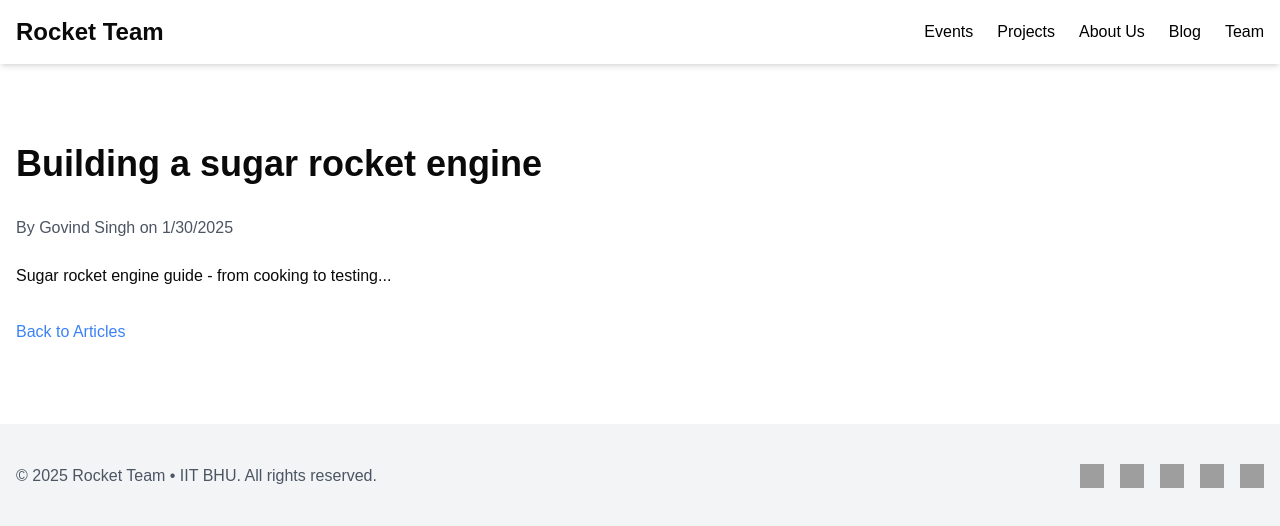
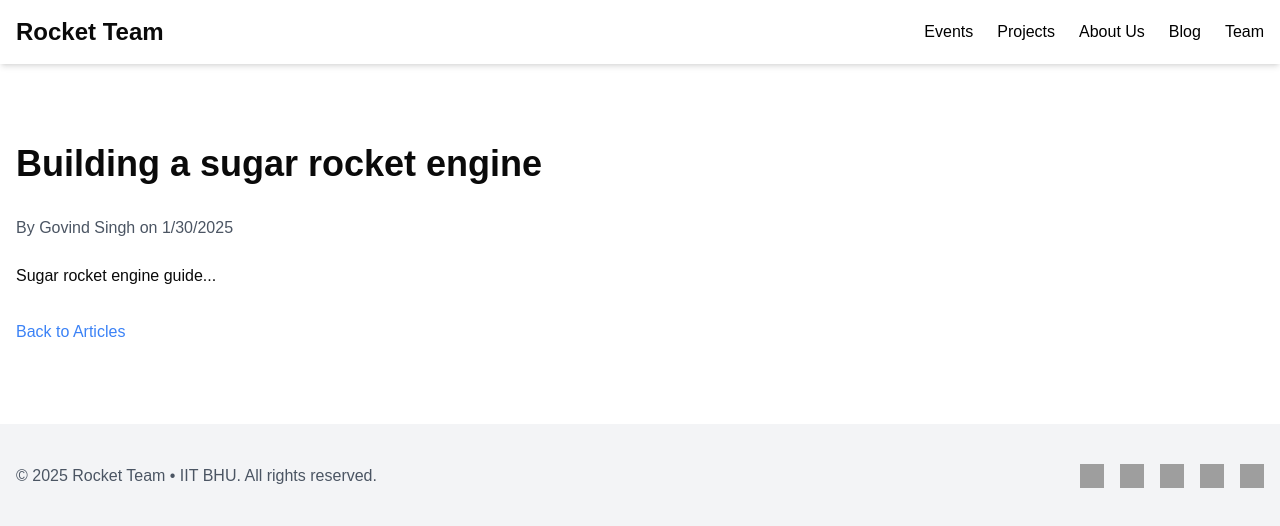
Before and after one commit to Rocket-team-iit-varanasi/website, a Next.js app: page /blog/sugar-rocket-engine in a window 1280 px wide. Shown: the top 526 px of the page. Built offline with nearby package versions, Linux system fonts and the light colour scheme; grey boxes are pictures that could not be loaded.

Commit message:
minor fix

```diff
--- a/src/app/blog/[slug]/page.tsx
+++ b/src/app/blog/[slug]/page.tsx
@@ -1,40 +1,34 @@
 // app/blog/[slug]/page.tsx
-import { notFound } from 'next/navigation';
-import Link from 'next/link';
+import { notFound } from "next/navigation";
+import Link from "next/link";
 
-interface BlogPostParams {
-  slug: string;
+export function generateStaticParams() {
+  return [
+    { slug: "sugar-rocket-engine" },
+    { slug: "wireless-ignitor" },
+    // Add more slugs as needed
+  ];
 }
 
-interface BlogPostProps {
-  params: BlogPostParams;
-}
-
-// Blog posts data
+export default function BlogPost({ params }: { params: { slug: string } }) {
   const posts = [
     {
       title: "Building a sugar rocket engine",
       author: "Govind Singh",
-    date: "2025-1-30",
-    content: "Sugar rocket engine guide - from cooking to testing...",
-    slug: "sugar-rocket-engine"
+      date: "2025-01-30",
+      content: "Sugar rocket engine guide...",
+      slug: "sugar-rocket-engine",
     },
     {
       title: "Building a wireless ignitor",
       author: "Dipti Rupwate",
-    date: "2025-2-7",
-    content: "Building a wireless controlled sugar rocket ignition system...",
-    slug: "wireless-ignitor"
-  }
+      date: "2025-02-07",
+      content: "Wireless ignition system...",
+      slug: "wireless-ignitor",
+    },
   ];
 
-// Static params for ISR
-export function generateStaticParams() {
-  return posts.map(post => ({ slug: post.slug }));
-}
-
-export default function BlogPost({ params }: BlogPostProps) {
-  const post = posts.find(post => post.slug === params.slug);
+  const post = posts.find((post) => post.slug === params.slug);
 
   if (!post) {
     notFound();
@@ -44,7 +38,7 @@ export default function BlogPost({ params }: BlogPostProps) {
     <div className="container mx-auto px-4 py-10">
       <h1 className="text-4xl font-bold mb-8">{post.title}</h1>
       <p className="text-gray-600 mb-6">
-        By {post.author} on {new Date(post.date).toLocaleDateString('en-US')}
+        By {post.author} on {new Date(post.date).toLocaleDateString("en-US")}
       </p>
       <p>{post.content}</p>
       <div className="mt-8">
```
Lines whose indentation alone changed are shown as unchanged.
